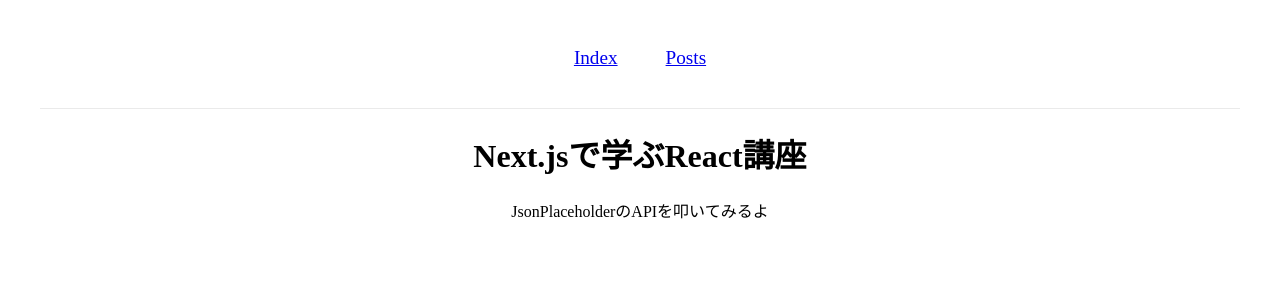
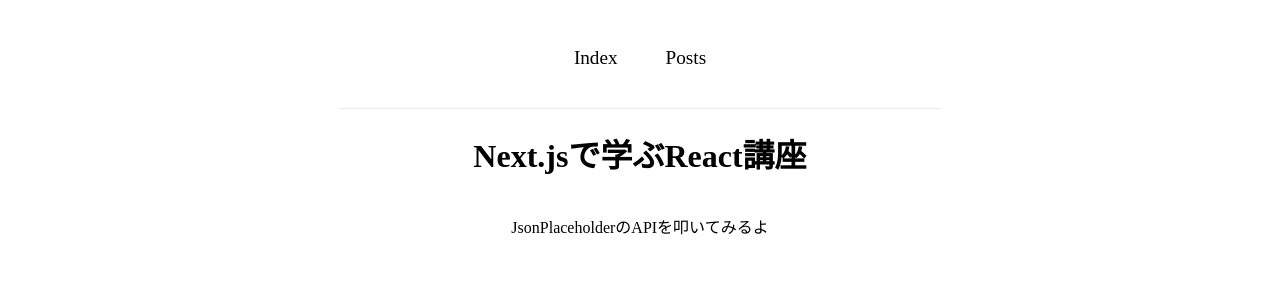
Before and after one commit to YuMorimori/study-react, a Next.js app: page / in a window 1280 px wide. Shown: the top 300 px of the page. Built offline with nearby package versions, Linux system fonts and the light colour scheme.

Commit message:
💄 max-widthを600pxに設定

```diff
--- a/src/components/Header/Header.module.css
+++ b/src/components/Header/Header.module.css
@@ -11,6 +11,8 @@
   display: inline-block;
   padding: 8px 24px;
   font-size: 1.2rem;
+  text-decoration: none;
+  color: black;
 }
 
 .anchor:hover,
--- a/src/styles/Home.module.css
+++ b/src/styles/Home.module.css
@@ -1,5 +1,9 @@
 .container {
-  padding: 0 2rem;
-  text-align: center;
+  min-height: 100vh;
+  max-width: 600px;
+  padding: 0 0.5rem;
+  margin: 0 auto;
+  display: flex;
+  flex-direction: column;
   align-items: center;
 }
```
